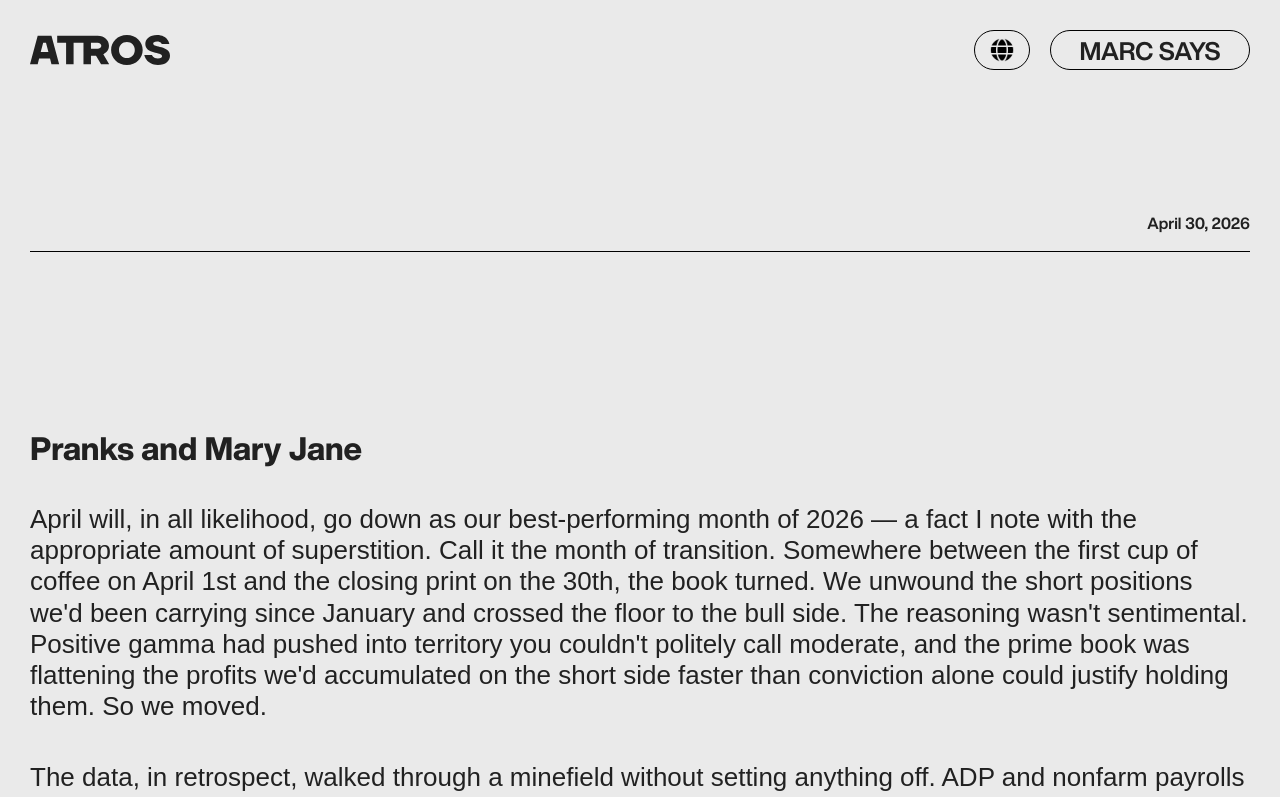
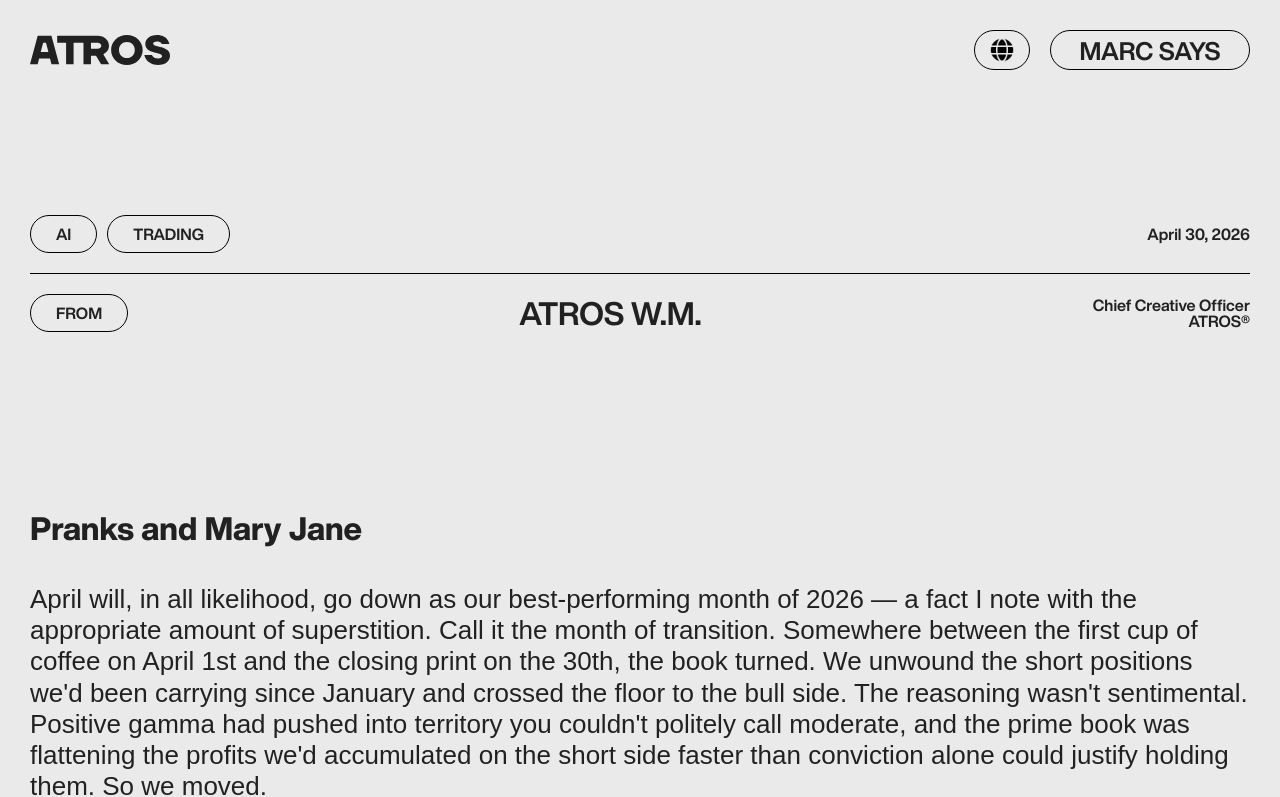
Before and after one commit to atroswebsite-del/Atros, a Next.js app: page /blog/11 in a window 1280 px wide. Shown: the top 797 px of the page. Built offline with nearby package versions, Linux system fonts and the light colour scheme; a web font is replaced by a local one.

Commit message:
Revert "feat(blog): show only date in blog detail card header"
This reverts commit ddc02063bbb82ec2fd966bb2f1db19f37cb8b534.

```diff
--- a/ui/blog/BlogDetailCard.tsx
+++ b/ui/blog/BlogDetailCard.tsx
@@ -1,5 +1,6 @@
 import Image from 'next/image';
 import ReactMarkdown from 'react-markdown';
+import Tag from '@/ui/Tag';
 import { ComponentProps } from 'react';
 import { PostType } from '@/services';
 
@@ -54,9 +55,11 @@ const MarkdownComponents = {
 // 博客详情Card
 export default function BlogDetailCard({
   date,
+  author,
   content,
 }: PostType) {
   return (
+    // px默认尺寸特殊加一个75
     <div className="max-w-[1440px] mx-auto flex-col overflow-hidden
                         bg-white-0 xl:bg-gray-2 lg:bg-gray-2 md:bg-gray-2
                           rounded-30 xl:rounded-0 lg:rounded-0 md:rounded-0
@@ -66,19 +69,76 @@ export default function BlogDetailCard({
                           lg:px-0 lg:pt-[25px] lg:pb-[80px]
                           md:px-0 md:pt-md-18 md:pb-md-64
                          ">
-      {/* 顶部：仅显示日期 */}
-      <div className="w-full flex flex-row justify-end items-center mb-[20px] md:mb-md-10">
-        <span lang='en' className="text-[16px] md:text-md-12 font-bold text-gray-1 whitespace-nowrap">
+      {/* MARK: 与BlogCard保持一致 */}
+      <div className={"xl:hidden w-full mx-auto flex flex-row justify-between items-start"}>
+        <div className={`flex space-x-[10px]`}>
+          <Tag label="AI" />
+          <Tag label="TRADING" />
+        </div>
+        <div className="flex flex-row w-[70%] justify-between items-center">
+          <Tag label="FROM" />
+          <span lang='en' className="text-center text-[32px] font-bold  text-gray-1 whitespace-nowrap">
+            {author.name}
+          </span>
+          <span lang='en' className="text-left w-[180px] text-[16px] font-bold  text-gray-1 whitespace-nowrap">
+            {author.position}<br />{author.company}
+          </span>
+        </div>
+        <span lang='en' className="text-[16px] xl:text-[16px] font-bold  text-gray-1 whitespace-nowrap">
           {date}
         </span>
       </div>
-      <div className="border-t-[1px] border-gray-0 w-full mb-[75px] xl:mb-[180px] lg:mb-[180px] md:mb-md-80" />
 
-      <div className="w-full pl-[calc((2.5/9)*100%)] xl:pl-0 lg:pl-0 md:pl-0">
+      {/* xl lg顶部展示 */}
+      <div className={"hidden xl:flex lg:flex md:hidden w-full mx-auto flex-col justify-start xl:gap-[20px] lg:gap-[20px]"}>
+        <div className="w-full flex flex-row justify-between items-center">
+          < div className={`flex space-x-[10px]`}>
+            <Tag label="AI" />
+            <Tag label="TRADING" />
+          </div>
+          <span lang='en' className="xl:text-[16px] lg:text-[16px] font-bold  text-gray-1 whitespace-nowrap">
+            {date}
+          </span>
+        </div>
+        <div className="border-t-[1px] border-gray-0 w-full"></div>
+        <div className="w-full flex flex-row justify-between items-center">
+          <Tag label="FROM" />
+          <span lang='en' className="xl:text-[32px] lg:text-[32px] font-bold  text-gray-1 whitespace-nowrap">
+            {author.name}
+          </span>
+          <span lang='en' className="xl:text-[16px] lg:text-[16px] font-bold  xl:text-right lg:text-right text-gray-1 whitespace-nowrap">
+            {author.position}<br />{author.company}
+          </span>
+        </div>
+      </div>
+
+      {/* md顶部展示 */}
+      <div className={"hidden md:flex w-full mx-auto flex-col justify-start md:gap-md-10"}>
+        <div className="w-full flex flex-row justify-between items-center">
+          < div className={`flex md:space-x-md-8`}>
+            <Tag label="AI" />
+            <Tag label="TRADING" />
+          </div>
+          <span lang='en' className="md:text-md-14 font-bold  text-gray-1 whitespace-nowrap">
+            {date}
+          </span>
+        </div>
+        <div className="border-t-[1px] border-gray-0 w-full"></div>
+        <div className="w-full flex flex-row justify-between items-center">
+          <span lang='en' className="md:text-md-22 font-bold  text-gray-1 whitespace-nowrap">
+            {author.name}
+          </span>
+          <span lang='en' className="md:text-md-14 font-bold  md:text-right text-gray-1 whitespace-nowrap">
+            {author.position}<br />{author.company}
+          </span>
+        </div>
+      </div>
+
+      <div className="w-full pl-[calc((2.5/9)*100%)] xl:pl-0 lg:pl-0 md:pl-0 mt-[75px] xl:mt-[180px] lg:mt-[180px] md:mt-md-80">
         <ReactMarkdown components={MarkdownComponents}>
           {content}
         </ReactMarkdown>
       </div>
-    </div>
+    </div >
   );
 }
```
